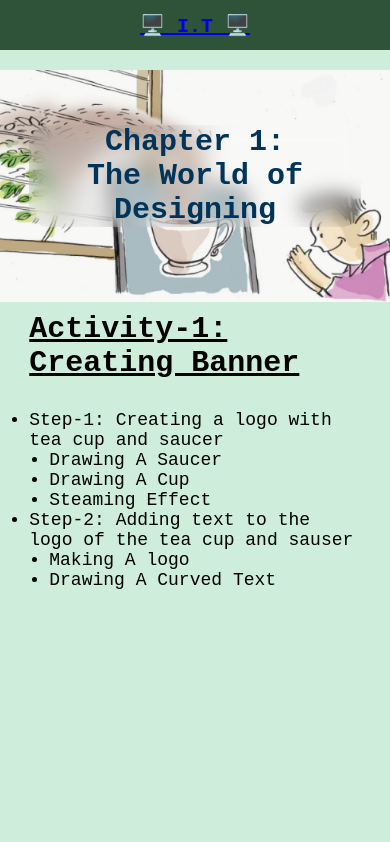
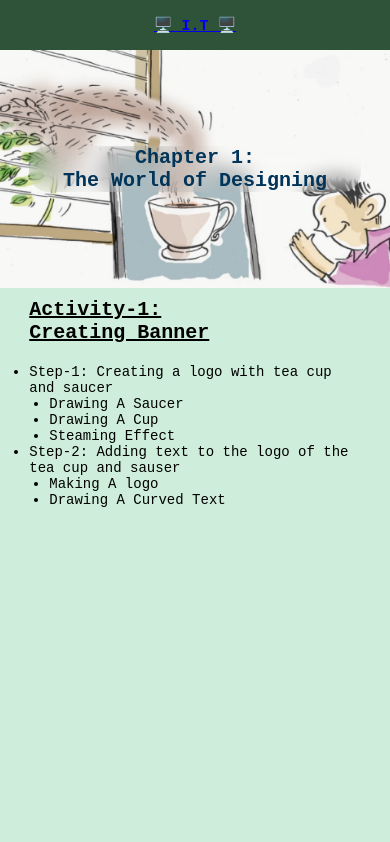
Before and after one commit to mitnichiter/itresouceaadhilnegim, a plain HTML site: page c1.html in a window 390 px wide. Shown: the top 842 px of the page. Drawn offline with Linux system fonts and the light colour scheme.

Commit message:
css update

```diff
--- a/css/ch1css.css
+++ b/css/ch1css.css
@@ -67,4 +67,11 @@
     .hero .herocont2{
         padding-top: 10px;
     }
+    .hero .herocont2 h3{
+        font-size: 20px;
+        margin-bottom: 20px;
+    }
+    .hero .herocont2 li{
+        font-size: 14px;
+    }
 }
--- a/style.css
+++ b/style.css
@@ -135,10 +135,26 @@ body{
         height: 50px;
     }
     .nav h1{
+        font-size: 15px;
+    }
+    .hero{
+        padding-top: 50px;
+    }
+    .hero .herocont1{
+        display: flex;
+        align-items: center;
+        justify-content: center;
+    }
+    .hero .herocont1 h1{
         font-size: 20px;
+        align-items: center;
+        margin-bottom: 0;
+    }
+    .main{
+        padding-top: 110px;
     }
     .main h1{
-        font-size: 35px;
+        font-size: 30px;
     }
     .main .chapters{
         width: 300px;
```
